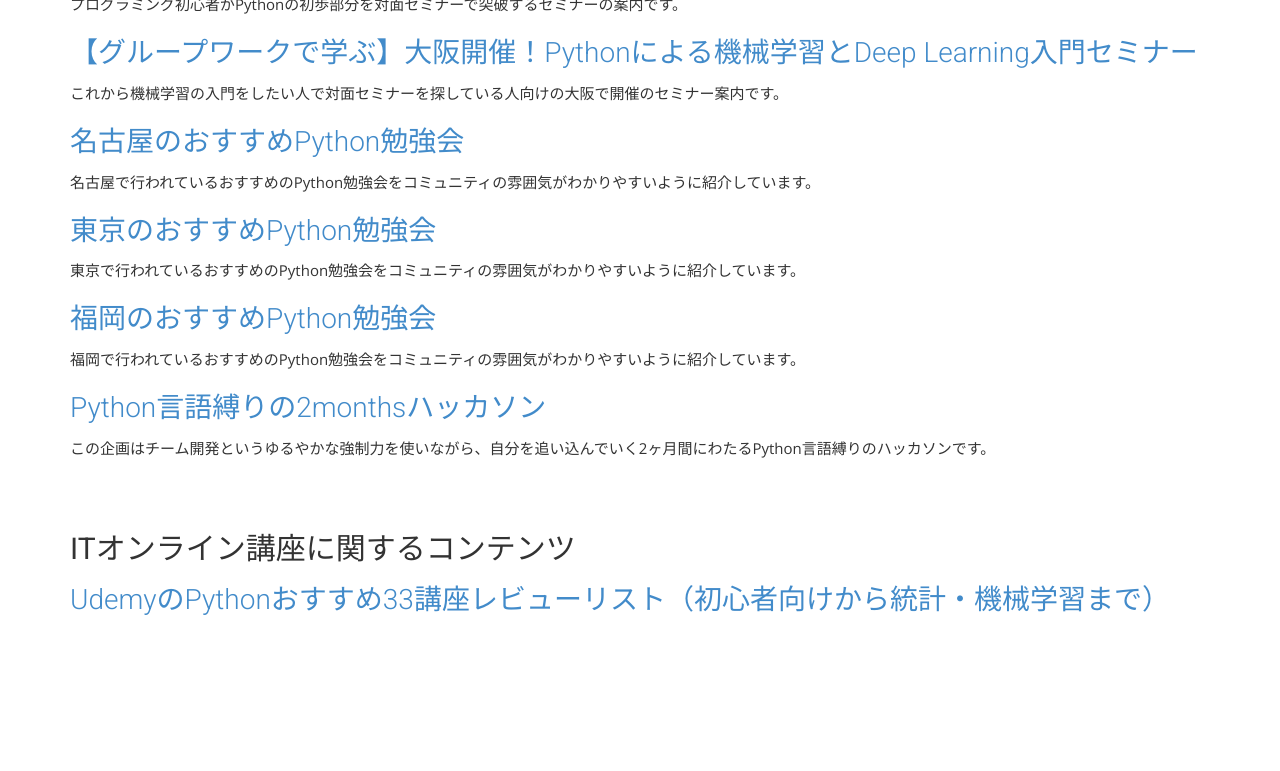
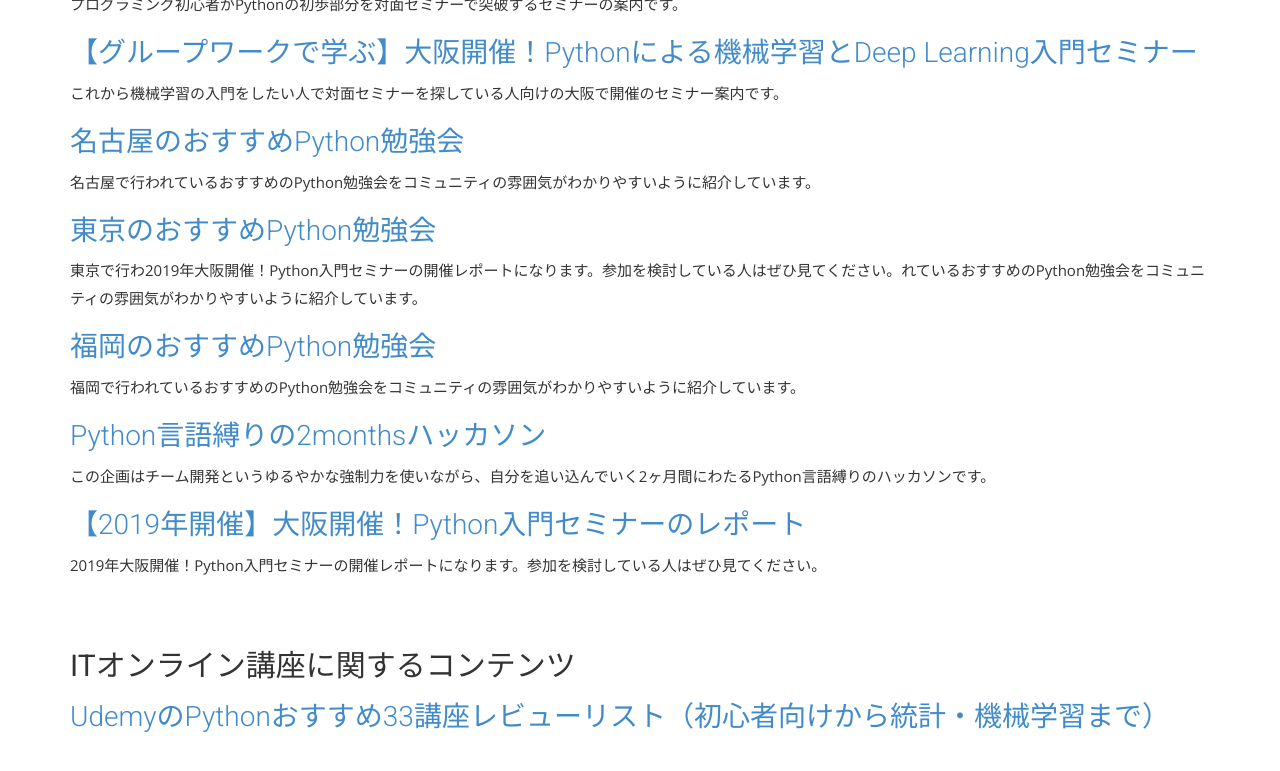
Before and after one commit to hommachi-open-source-lab/hommachi-open-source-lab.github.io, a Jekyll site: the page built from contents/index.html, in a window 1280 px wide and 900 px high, scrolled down 994 px, cut to the strip 0-777 px from the top of the window. Shown: the top 771 px of the strip. Built offline with Jekyll 4.4.1, drawn with Linux system fonts in a browser that asks for light colours; nearby versions of some CDN libraries; some web fonts are replaced; library files that are not in the unit come from our copies.

Commit message:
add index

```diff
--- a/contents/index.html
+++ b/contents/index.html
@@ -40,11 +40,13 @@ permalink: /contents/
     <h3><a href="/contents/study/nagoya_python_itstudy/">名古屋のおすすめPython勉強会</a></h3>
     <p>名古屋で行われているおすすめのPython勉強会をコミュニティの雰囲気がわかりやすいように紹介しています。</p>
     <h3><a href="/contents/study/tokyo_python_itstudy/">東京のおすすめPython勉強会</a></h3>
-    <p>東京で行われているおすすめのPython勉強会をコミュニティの雰囲気がわかりやすいように紹介しています。</p>
+    <p>東京で行わ2019年大阪開催！Python入門セミナーの開催レポートになります。参加を検討している人はぜひ見てください。れているおすすめのPython勉強会をコミュニティの雰囲気がわかりやすいように紹介しています。</p>
     <h3><a href="/contents/study/fukuoka_python_itstudy/">福岡のおすすめPython勉強会</a></h3>
     <p>福岡で行われているおすすめのPython勉強会をコミュニティの雰囲気がわかりやすいように紹介しています。</p>
     <h3><a href="/contents/study/2months_python_hackathon/">Python言語縛りの2monthsハッカソン</a></h3>
     <p>この企画はチーム開発というゆるやかな強制力を使いながら、自分を追い込んでいく2ヶ月間にわたるPython言語縛りのハッカソンです。</p>
+    <h3><a href="/contents/study/2019_report_python_seminar_for_beginners/">【2019年開催】大阪開催！Python入門セミナーのレポート</a></h3>
+    <p>2019年大阪開催！Python入門セミナーの開催レポートになります。参加を検討している人はぜひ見てください。</p>
     <br><br>
     <h2>ITオンライン講座に関するコンテンツ</h2>
     <h3><a href="/contents/study/udemy_python/">UdemyのPythonおすすめ33講座レビューリスト（初心者向けから統計・機械学習まで）</a></h3>
```
